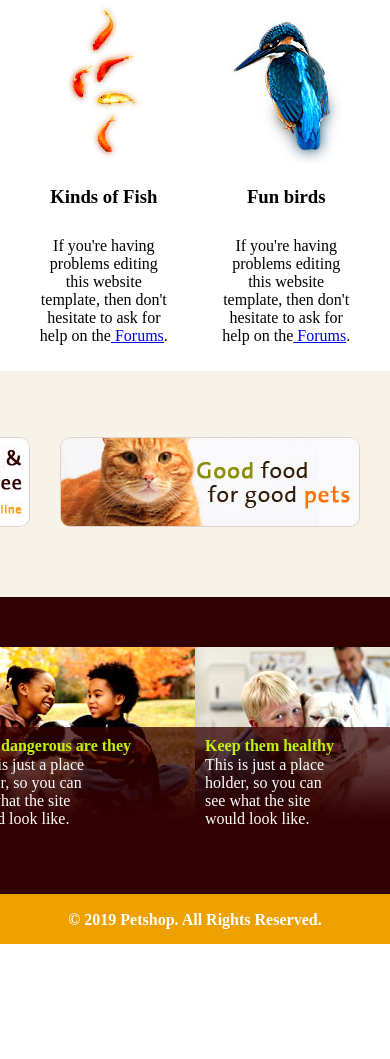
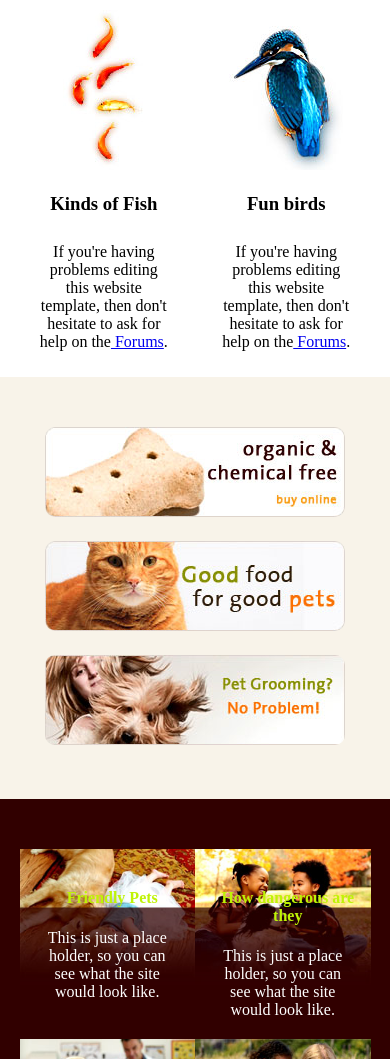
Before and after one commit to ChrisJonathan22/Petshop, a plain HTML site: page index.html in a window 390 px wide. Shown: the part 941-2000 px from the top of the page. Before the commit the page ends 1885 px from the top, so only its background shows below. Drawn offline with Linux system fonts and the light colour scheme.

Commit message:
I've fixed issues with the tablet version.

```diff
--- a/css/style.css
+++ b/css/style.css
@@ -55,7 +55,7 @@ body, html {
 }
 
 #top-nav ul li:hover {
-    transition: all 1s;
+    transition: all 0.5s;
     border-bottom-color:white;
 }
 
@@ -75,13 +75,23 @@ body, html {
 
 /* End of Header */
 
+/* Main container */
+
+    #main-container {
+        max-width: 1440px;
+        margin: 0 auto;
+    }
+
+/* End of Main container */
+
 /* Hero image */
 
 .hero-image {
     background-image: url('../img/banner.png');
-    background-size: cover;
+    background-size: contain;
     background-repeat: no-repeat;
-    height: 500px;
+    background-position: center;
+    height: 60vh;
     max-width: 1440px;
     margin: 0 auto;
 }
@@ -197,6 +207,50 @@ body, html {
 /*--START MEDIA QUERIES--*/
 
 
+@media screen and (max-width: 1140px) {
+
+    /* Light grey box */
+    #light-grey-box ul {
+        display: block;
+    }
+
+    #light-grey-box ul li {
+        margin-left: 0;
+        text-align: center;
+    }
+    /* End of Light grey box */
+
+    /* Dark red box */
+
+    #dark-red-box ul {
+        display: flex;
+        flex-wrap: wrap;
+    }
+
+    #dark-red-box ul li {
+        width: 50%;
+        display: flex;
+        justify-content: center;
+        padding-bottom: 20px;
+    }
+
+    .dark-red-box-inner {
+        width: 300px;
+        text-align: center;
+    }
+
+    .dark-red-box-inner img {
+        width: 100%;
+    }
+
+    .image-title-info {
+        width: 80%;
+        margin: 0 auto;
+    }
+}
+
+
+/*
 @media screen and (min-width: 480px) and (max-width: 870px) {
 
     .header, .clear-header {
@@ -227,4 +281,4 @@ body, html {
         right: 10px;
         top: 0;
     }
-}
+} */
--- a/index.html
+++ b/index.html
@@ -82,10 +82,34 @@
 
         <div id="dark-red-box">
             <ul>
-                <li><img src="img/petshop.png"><h4 class="image-title">Friendly Pets</h4><p class="image-title-info">This is just a place holder, so you can see what the site would look like.</p></li>
-                <li><img src="img/petshop2.png"><h4 class="image-title">How dangerous are they</h4><p class="image-title-info">This is just a place holder, so you can see what the site would look like.</p></li>
-                <li><img src="img/petshop3.png"><h4 class="image-title">Keep them healthy</h4><p class="image-title-info">This is just a place holder, so you can see what the site would look like.</p></li>
-                <li><img src="img/petshop4.png"><h4 class="image-title">Love...love...love...pets</h4><p class="image-title-info">This is just a place holder, so you can see what the site would look like.</p></li>
+                <li>
+                    <div class="dark-red-box-inner">
+                        <img src="img/petshop.png">
+                        <h4 class="image-title">Friendly Pets</h4>
+                        <p class="image-title-info">This is just a place holder, so you can see what the site would look like.</p>
+                    </div>
+                </li>
+                <li>
+                    <div class="dark-red-box-inner">
+                        <img src="img/petshop2.png">
+                        <h4 class="image-title">How dangerous are they</h4>
+                        <p class="image-title-info">This is just a place holder, so you can see what the site would look like.</p>
+                    </div>
+                </li>
+                <li>
+                    <div class="dark-red-box-inner">
+                        <img src="img/petshop3.png">
+                        <h4 class="image-title">Keep them healthy</h4>
+                        <p class="image-title-info">This is just a place holder, so you can see what the site would look like.</p>
+                    </div>
+                </li>
+                <li>
+                    <div class="dark-red-box-inner">
+                        <img src="img/petshop4.png">
+                        <h4 class="image-title">Love...love...love...pets</h4>
+                        <p class="image-title-info">This is just a place holder, so you can see what the site would look like.</p>
+                    </div>
+                </li>
             </ul>
         </div>
     </section>
@@ -93,8 +117,5 @@
     <footer id="footer">
         <p>&copy; 2019 Petshop. All Rights Reserved.</p>
     </footer>
-
-
-
 </body>
 </html>
```
